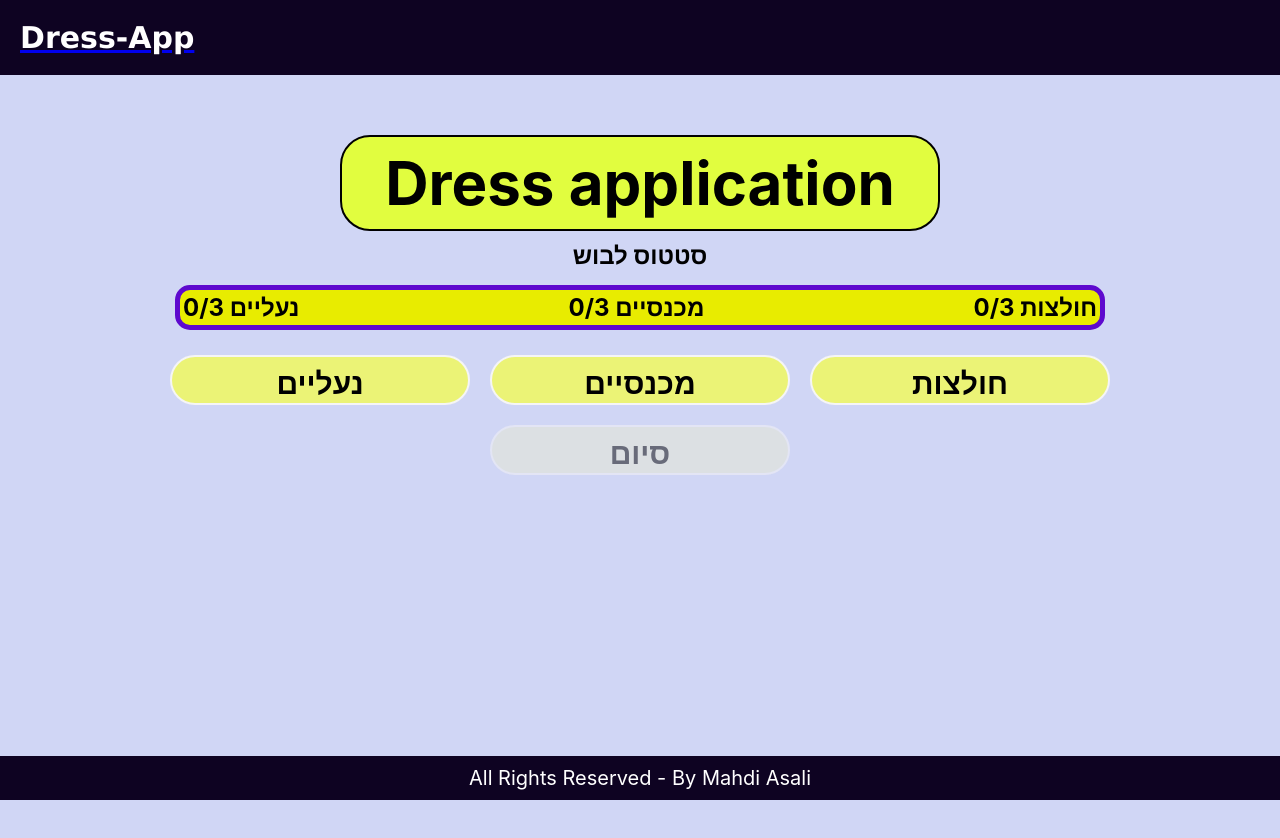
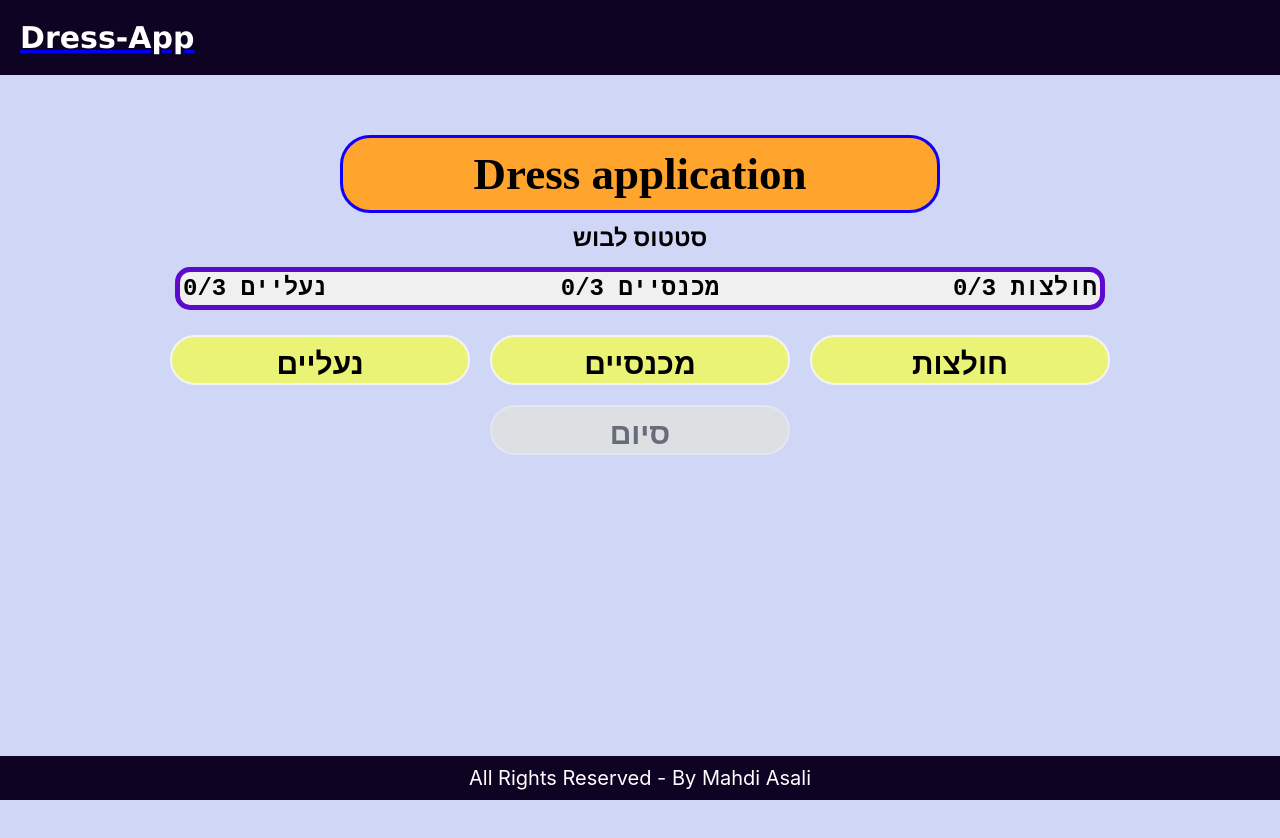
Before and after one commit to Mahdi-Asaly/dress-me-app, a React (Create React App) app: page / in a window 1280 px wide. Shown: the top 838 px of the page. Built offline with nearby package versions, Linux system fonts and the light colour scheme; no server answers.

Commit message:
- Version 1 -

```diff
--- a/src/App.css
+++ b/src/App.css
@@ -21,10 +21,12 @@
   justify-content: center;
 }
 .app___title {
-  font-size: 40px;
+  font-size: 30px;
   border-radius: 30px;
-  border: 2px black solid;
-  background-color: rgb(225, 253, 63);
+  border: 3px rgb(17, 0, 248) solid;
+  font-family: "Times New Roman", Times, serif;
+
+  background-color: rgb(255, 164, 45);
   width: 600px;
   margin: 10px;
   padding: 10px;
--- a/src/components/Button/Button.js
+++ b/src/components/Button/Button.js
@@ -1,8 +1,8 @@
 import React from "react";
 import "./Button.css";
 export default function Button(props) {
+  //styling the component depends on the user choose
   function handleClick(e) {
-    console.log("starting handling");
     if (props.type === "colorsClass") {
       props.itemColor(props.title);
       e.target.style.backgroundColor = "green";
@@ -11,7 +11,6 @@ export default function Button(props) {
     }
   }
   function onSizeClick(e) {
-    console.log("inside size click");
     props.onSizeClick(e.target.textContent);
   }
   return (
--- a/src/components/ItemList/ItemList.js
+++ b/src/components/ItemList/ItemList.js
@@ -8,6 +8,8 @@ import { observer } from "mobx-react";
 const ItemList = (props) => {
   const [append, setAppend] = useState(false);
   const [popUp, setPopUp] = useState(false);
+
+  //this function stores the value of colors and stores the result to the cookies.
   const handleColors = (value) => {
     switch (props.type) {
       case "shoes":
@@ -28,7 +30,7 @@ const ItemList = (props) => {
       default:
     }
   };
-
+  //this function stores the value of sizes and stores the result to the cookies.
   function sizeHandler(value) {
     switch (props.type) {
       case "shoes":
@@ -49,15 +51,13 @@ const ItemList = (props) => {
       default:
     }
   }
-
+  //modal handler to close the popup and store the steps done by the user
   function modalHandler(e) {
-    console.log("saved");
     setPopUp(false);
     store.setSteps();
+    window.location.href = "/";
   }
-
   function closeHandler(e) {
-    console.log("closed");
     setPopUp(false);
   }
   return (
--- a/src/components/Pants/Pants.js
+++ b/src/components/Pants/Pants.js
@@ -5,6 +5,7 @@ import ItemList from "../ItemList/ItemList";
 import Dropdown from "react-dropdown";
 
 const Pants = () => {
+  //once the user select option we store it to the cookie and to the store
   function onSelect(e) {
     store.setPantName(e.value);
     store.setPantId(e.value.split(";")[0]);
--- a/src/components/Status/Status.css
+++ b/src/components/Status/Status.css
@@ -6,6 +6,7 @@
   justify-content: space-between;
   width: 930px;
   padding: 3px;
+  font-family: 'Courier New', Courier, monospace;
   margin: 15px;
-  background-color: rgb(232, 236, 0);
+  background-color: rgb(240, 240, 240);
 }
--- a/src/components/TShirt/TShirt.js
+++ b/src/components/TShirt/TShirt.js
@@ -5,9 +5,12 @@ import ItemList from "../ItemList/ItemList";
 import Select from "react-select";
 
 const TShirt = () => {
+  //in order to use the above react hook , we should convert the data to corresponding api. in order to view the list in Dropdown.
   let customOptions = store.data.map((x) => {
     return { value: x.id + ";" + x.name, label: x.name };
   });
+
+  //on user select we store the result in the store as well as in the user cookies.
   function onSelect(e) {
     store.setShirtName(e.value);
     store.setShirtId(e.value.split(";")[0]);
```
Also changed, not shown: src/components/Status/Status.js (+4 -6 lines).
